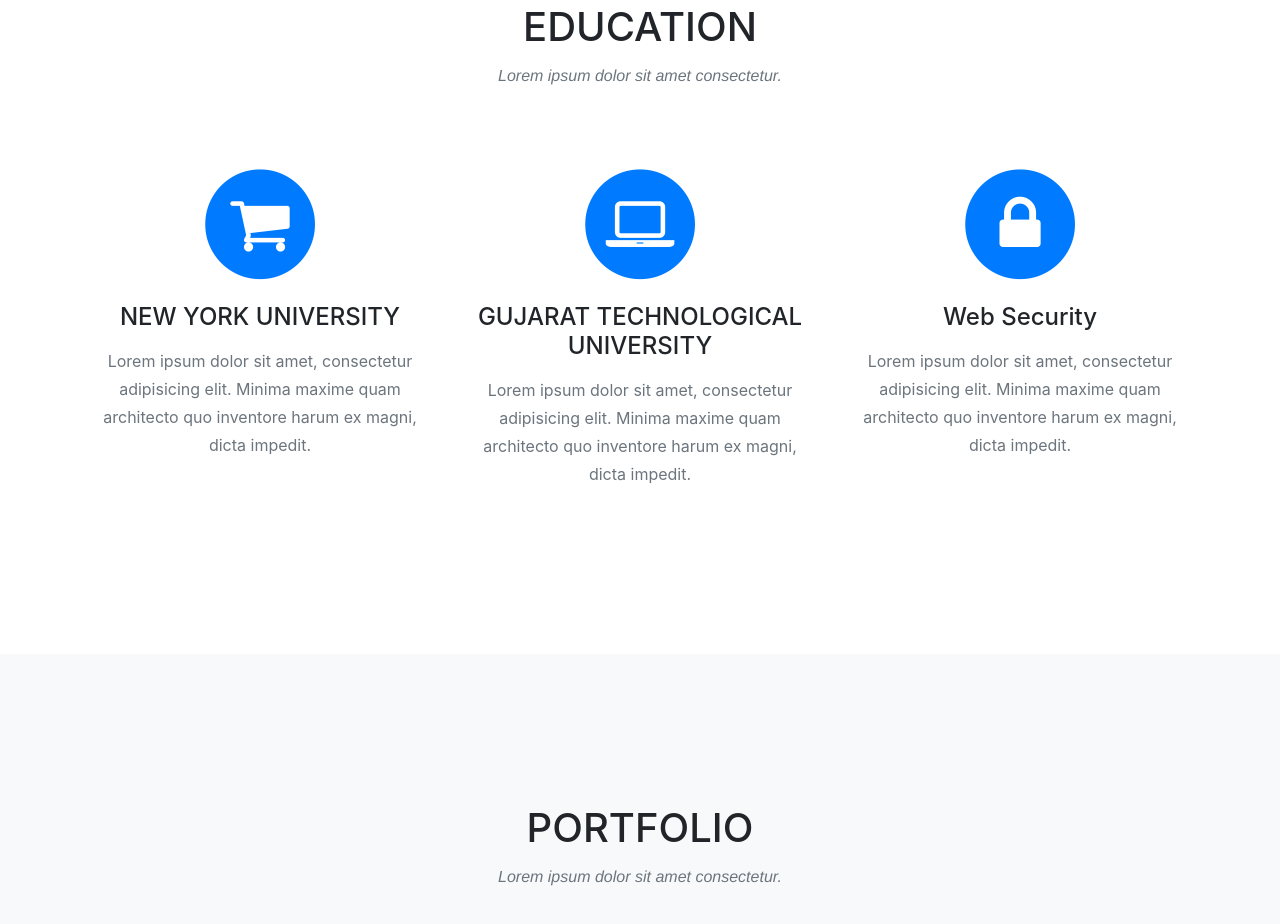
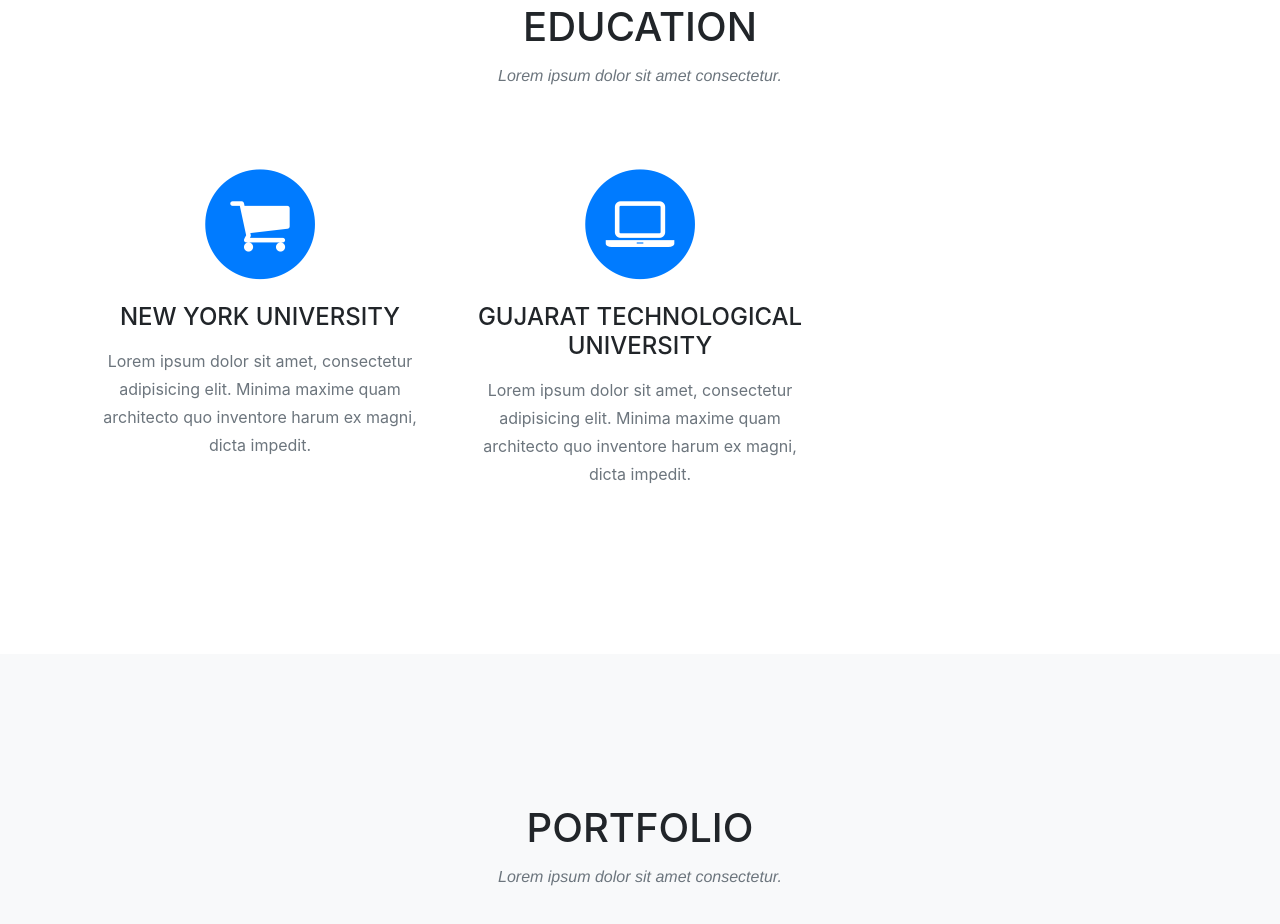
Before and after one commit to darshildpatel/darshildpatel.github.io, a website with bundled scripts: page index.html in a window 1280 px wide. Shown: the part 875-1799 px from the top of the page. Built offline with nearby package versions, Linux system fonts and the light colour scheme; a web font is replaced by a local one.

Commit message:
Update index.html

```diff
--- a/index.html
+++ b/index.html
@@ -92,14 +92,6 @@
               <i class="fa fa-laptop fa-stack-1x fa-inverse"></i>
             </span>
             <h4 class="service-heading">GUJARAT TECHNOLOGICAL UNIVERSITY</h4>
-            <p class="text-muted">Lorem ipsum dolor sit amet, consectetur adipisicing elit. Minima maxime quam architecto quo inventore harum ex magni, dicta impedit.</p>
-          </div>
-          <div class="col-md-4">
-            <span class="fa-stack fa-4x">
-              <i class="fa fa-circle fa-stack-2x text-primary"></i>
-              <i class="fa fa-lock fa-stack-1x fa-inverse"></i>
-            </span>
-            <h4 class="service-heading">Web Security</h4>
             <p class="text-muted">Lorem ipsum dolor sit amet, consectetur adipisicing elit. Minima maxime quam architecto quo inventore harum ex magni, dicta impedit.</p>
           </div>
         </div>
```
